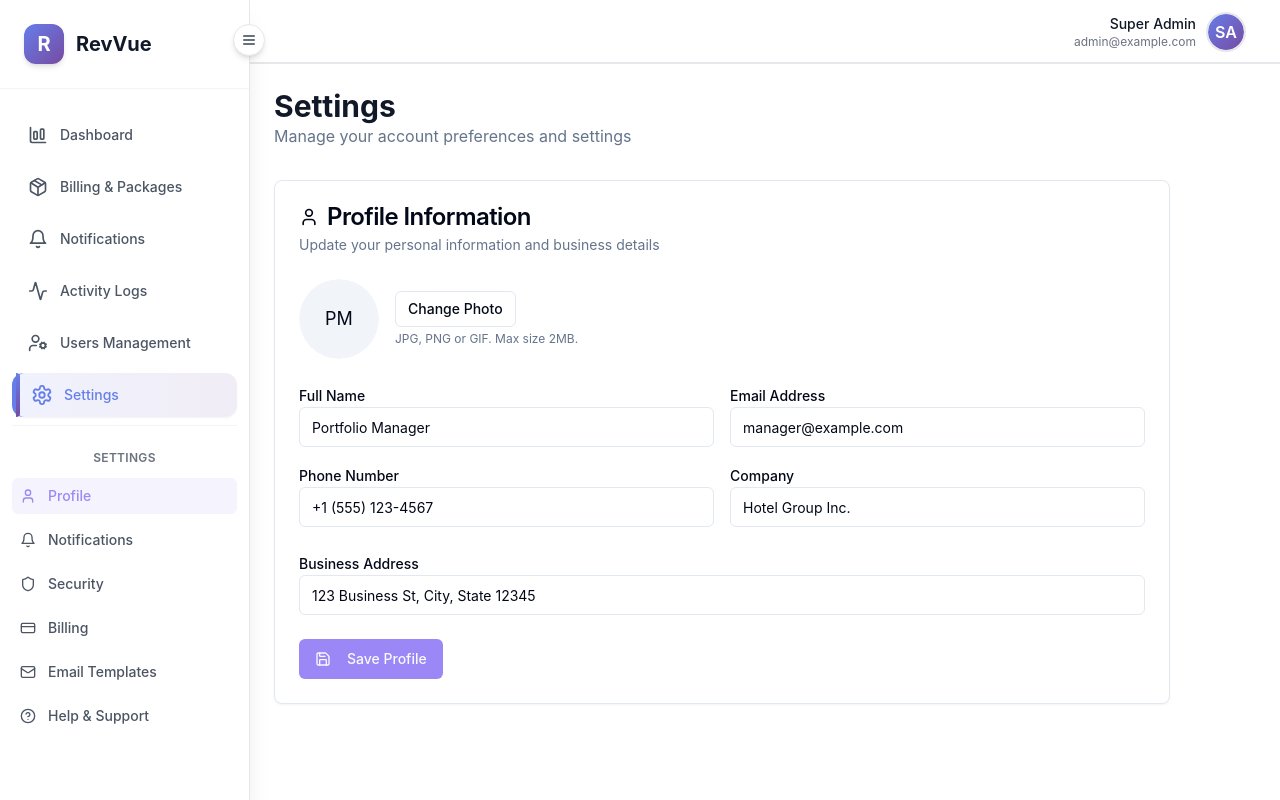
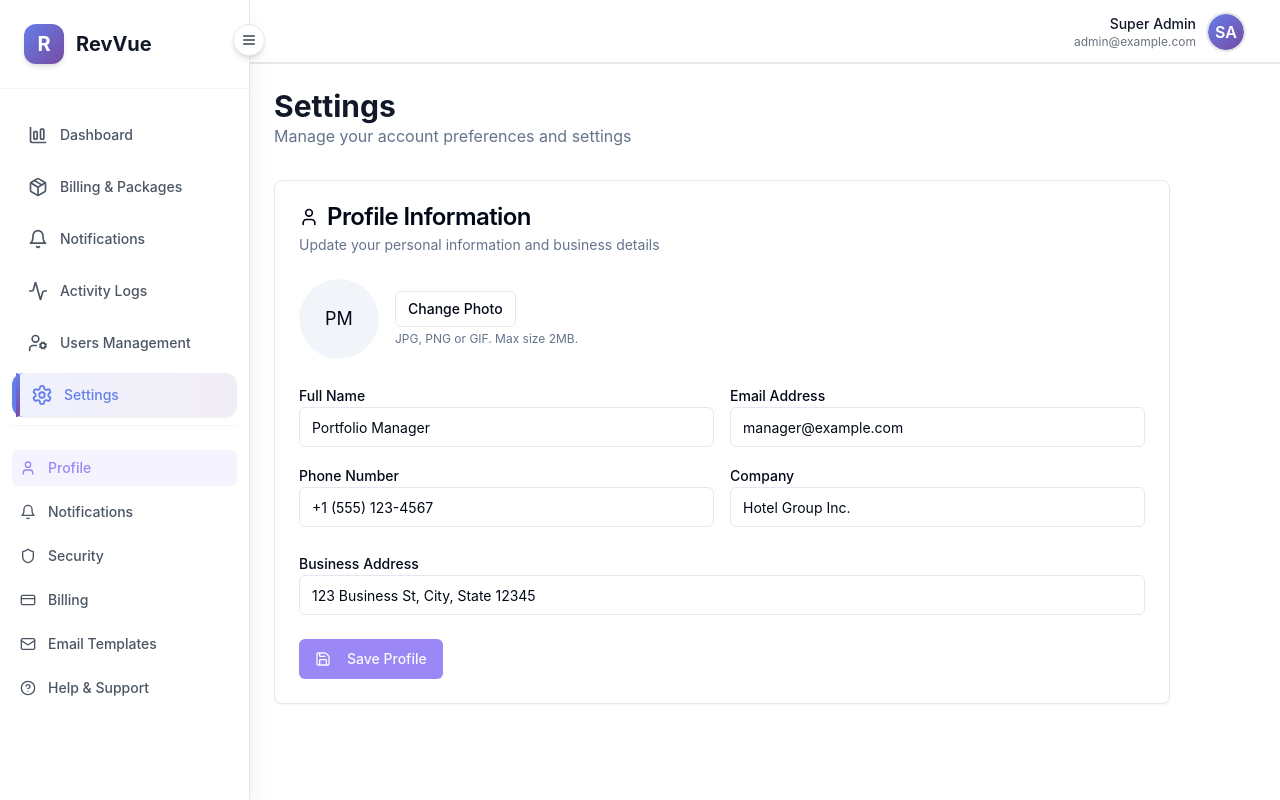
Before and after one commit to argosinfotech/revvue-insight-hub, a React (Vite) app: page /settings in a window 1280 px wide. Built offline with nearby package versions, Linux system fonts and the light colour scheme.

Commit message:
Remove settings submenu title
Removed the "Settings" title from the settings submenu in `src/components/layout/SettingsSubmenu.tsx`.

```diff
--- a/src/components/layout/SettingsSubmenu.tsx
+++ b/src/components/layout/SettingsSubmenu.tsx
@@ -18,9 +18,6 @@ const SettingsSubmenu = ({ activeSection, onSectionChange }: SettingsSubmenuProp
 
   return (
     <div className="space-y-2">
-      <div className="text-xs font-semibold text-gray-500 uppercase tracking-wide px-2 mb-3">
-        Settings
-      </div>
       {menuItems.map((item) => (
         <div
           key={item.id}
```
